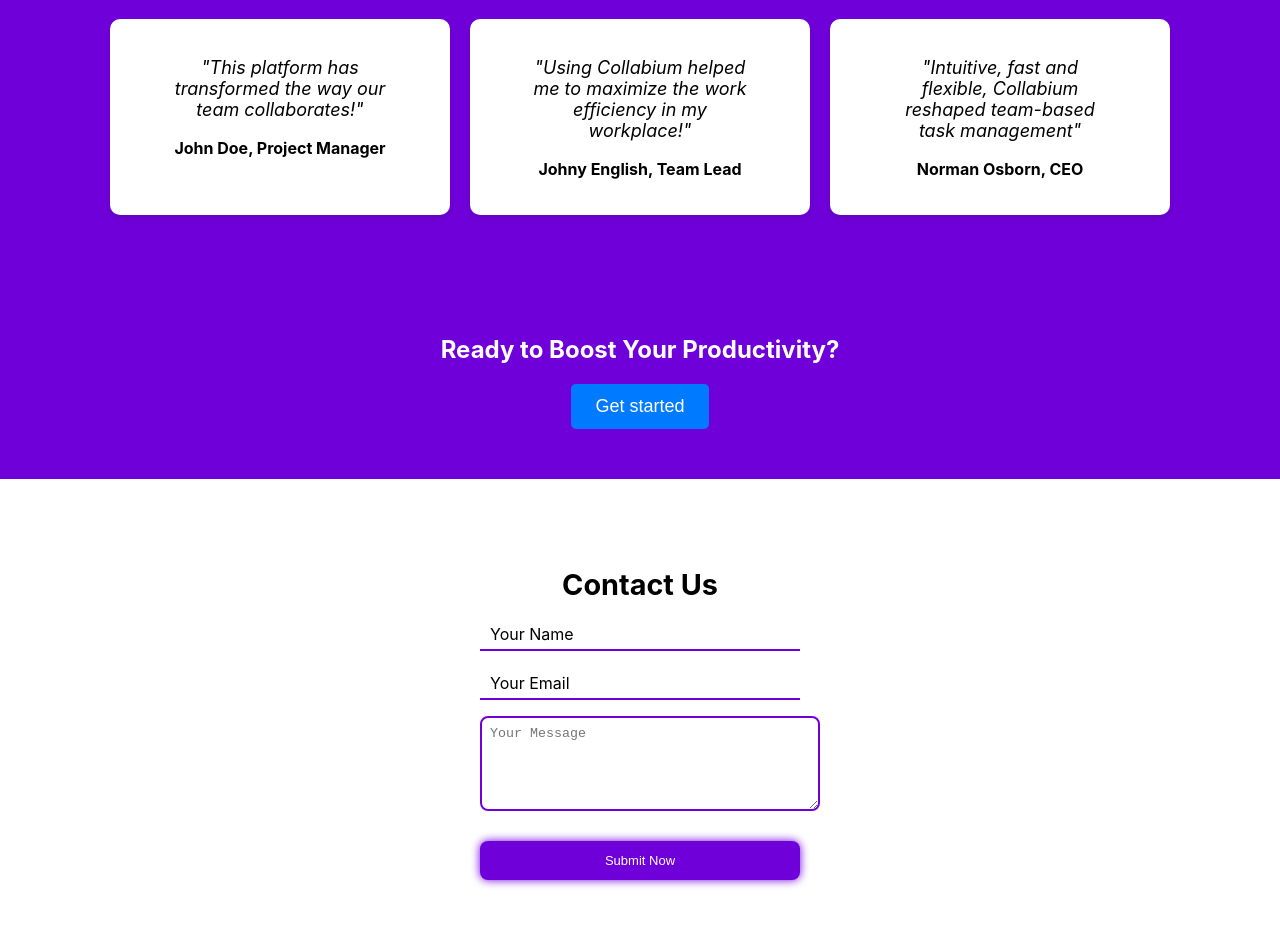
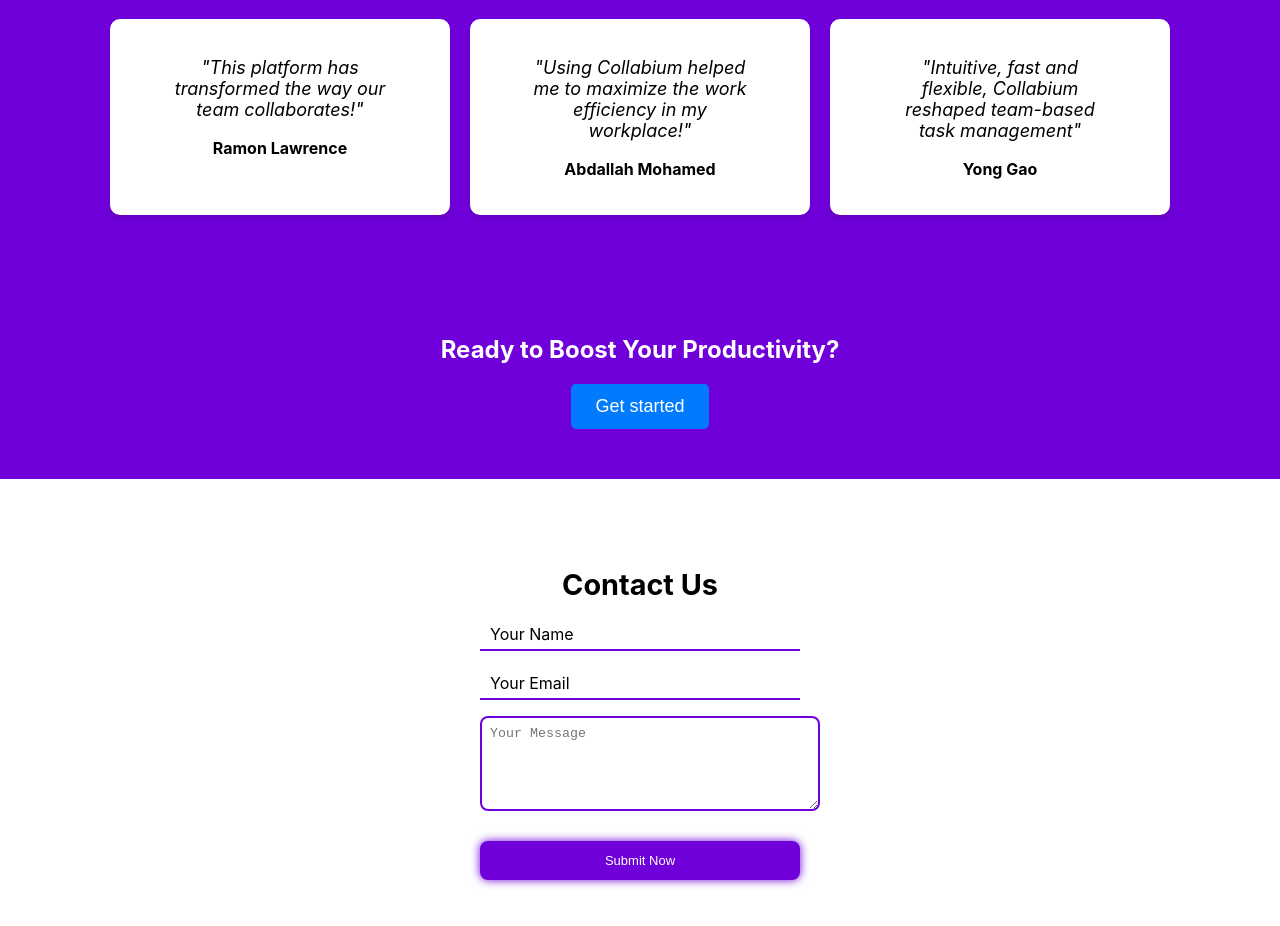
Before and after one commit to KianShirvani/TheChosenOnes, a React (Create React App) app in the folder frontend/: page / in a window 1280 px wide. Shown: the part 1221-2147 px from the top of the page. Built offline with nearby package versions, Linux system fonts and the light colour scheme; no server answers.

Commit message:
Update testimonials

```diff
--- a/frontend/src/components/Testimonials.js
+++ b/frontend/src/components/Testimonials.js
@@ -3,9 +3,9 @@ import React from "react";
 const Testimonials = () => {
 
 const testimonials = [
-  {quote:"This platform has transformed the way our team collaborates!", author:"John Doe, Project Manager",},
-  {quote:"Using Collabium helped me to maximize the work efficiency in my workplace!", author:"Johny English, Team Lead",},
-  {quote:"Intuitive, fast and flexible, Collabium reshaped team-based task management", author:"Norman Osborn, CEO",}
+  {quote:"This platform has transformed the way our team collaborates!", author:"Ramon Lawrence",},
+  {quote:"Using Collabium helped me to maximize the work efficiency in my workplace!", author:"Abdallah Mohamed",},
+  {quote:"Intuitive, fast and flexible, Collabium reshaped team-based task management", author:"Yong Gao",}
 ];
 
   return (
```
